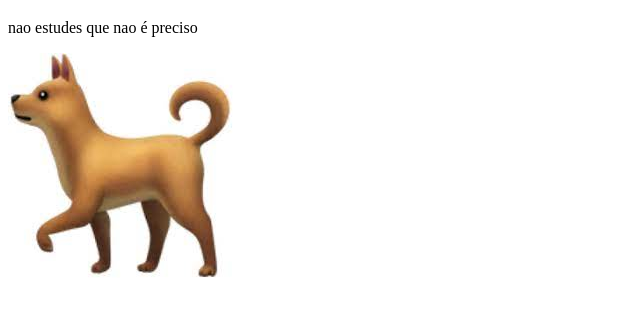
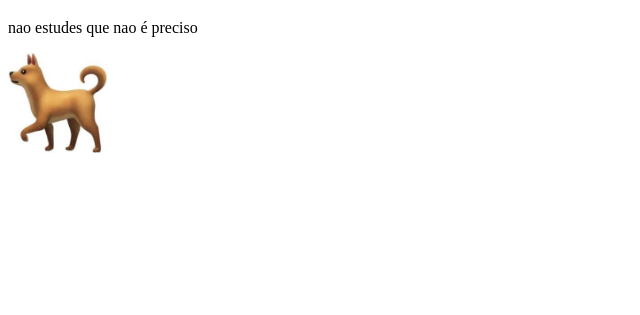
Before and after one commit to joaoslino/teste, a plain HTML site: page index.html in a window 1280 px wide. Shown: the part 61-376 px from the top of the page, without its empty margins (0-640 px from the left). Drawn offline with Linux system fonts and the light colour scheme.

Commit message:
Update index.html

```diff
--- a/index.html
+++ b/index.html
@@ -5,6 +5,11 @@
     <meta http-equiv="X-UA-Compatible" content="IE=edge">
     <meta name="viewport" content="width=device-width, initial-scale=1.0">
     <title>Document</title>
+    <style>
+        img{
+            width: 100px;
+        }
+    </style>
 </head>
 <body>
     <h1>ola bebe</h1>
```
